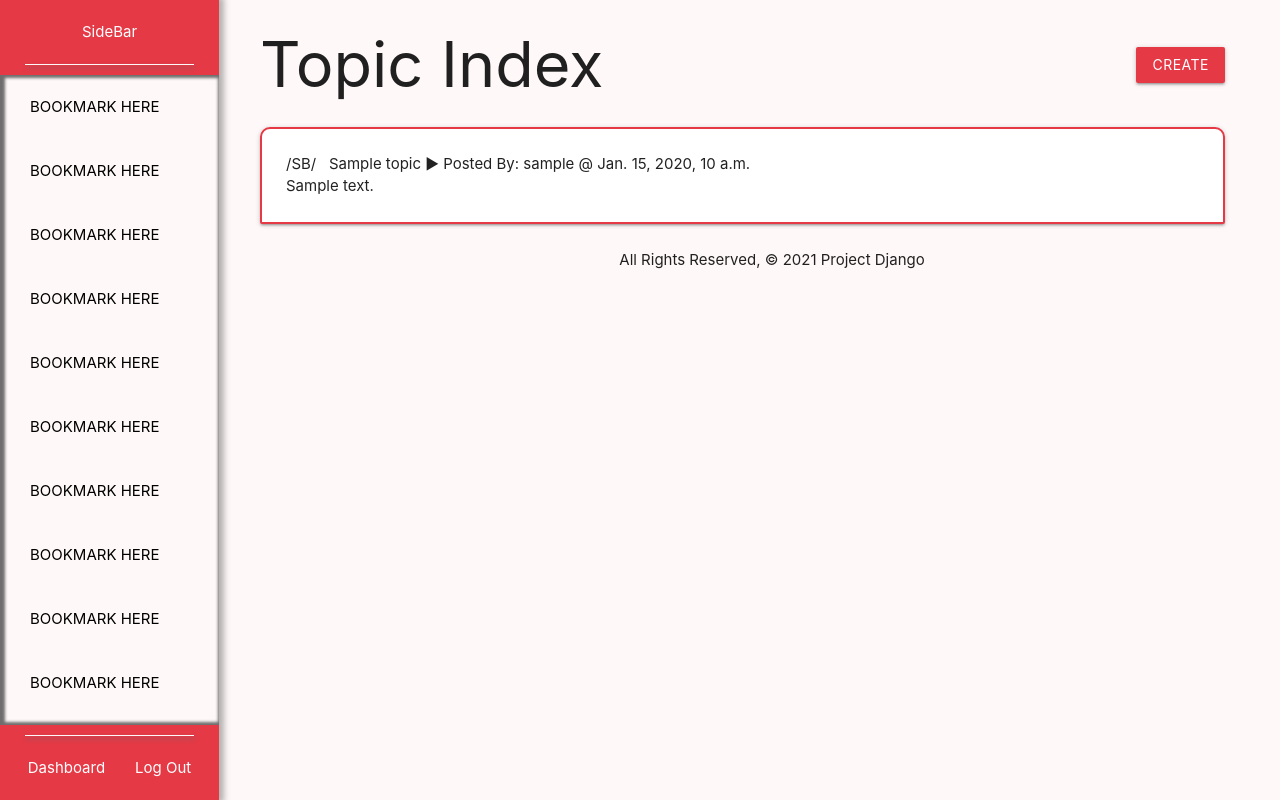
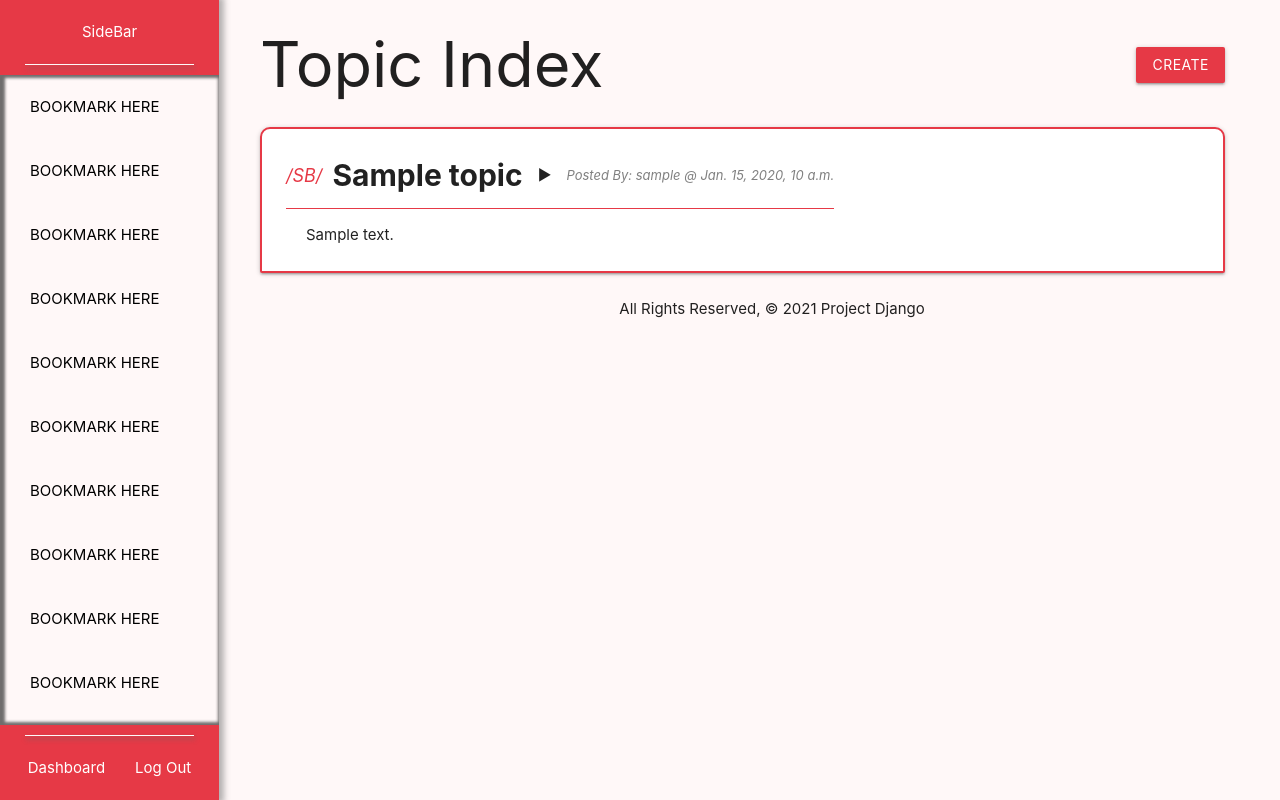
Before and after one commit to taverasn/sidebar, a Django app: page /topics/ in a window 1280 px wide. Run offline with Django 3.2, Linux system fonts and the light colour scheme; a user stored in the database is signed in; tables that the repository leaves empty hold one stand-in row (values such as "Sample post").

Commit message:
added styling to cards and containers for them

```diff
--- a/main_app/static/css/style.css
+++ b/main_app/static/css/style.css
@@ -309,6 +309,7 @@ opacity: 0.9;
 
 .description {
     overflow-wrap: break-word;
+    padding-left: 20px;
 }
 
 .btn {
@@ -326,3 +327,45 @@ opacity: 0.9;
 .form-container {
     margin-bottom: 25px;
 }
+
+.title {
+    font-size: 2rem;
+    font-weight: 700;
+}
+
+.title-headline {
+    display: flex;
+    flex-direction: column;
+    width: fit-content;
+}
+
+.title-container {
+    display: flex;
+    flex-direction: row;
+    align-items: center;
+    padding-bottom: 10px;
+}
+
+.created-by {
+    color: rgb(128, 128, 128);
+    font-style: italic;
+    font-size: small;
+}
+
+.prefix {
+    color: var(--test-color-4);
+    font-style: italic;
+    font-size: large;
+}
+
+.card-rule {
+    height: 1.5px;
+    width: 100%;
+    background-color: var(--test-color-4);
+    margin-bottom: 15px;
+}
+
+.title-divider {
+    margin-left: 15px;
+    margin-right: 15px;
+}
```
